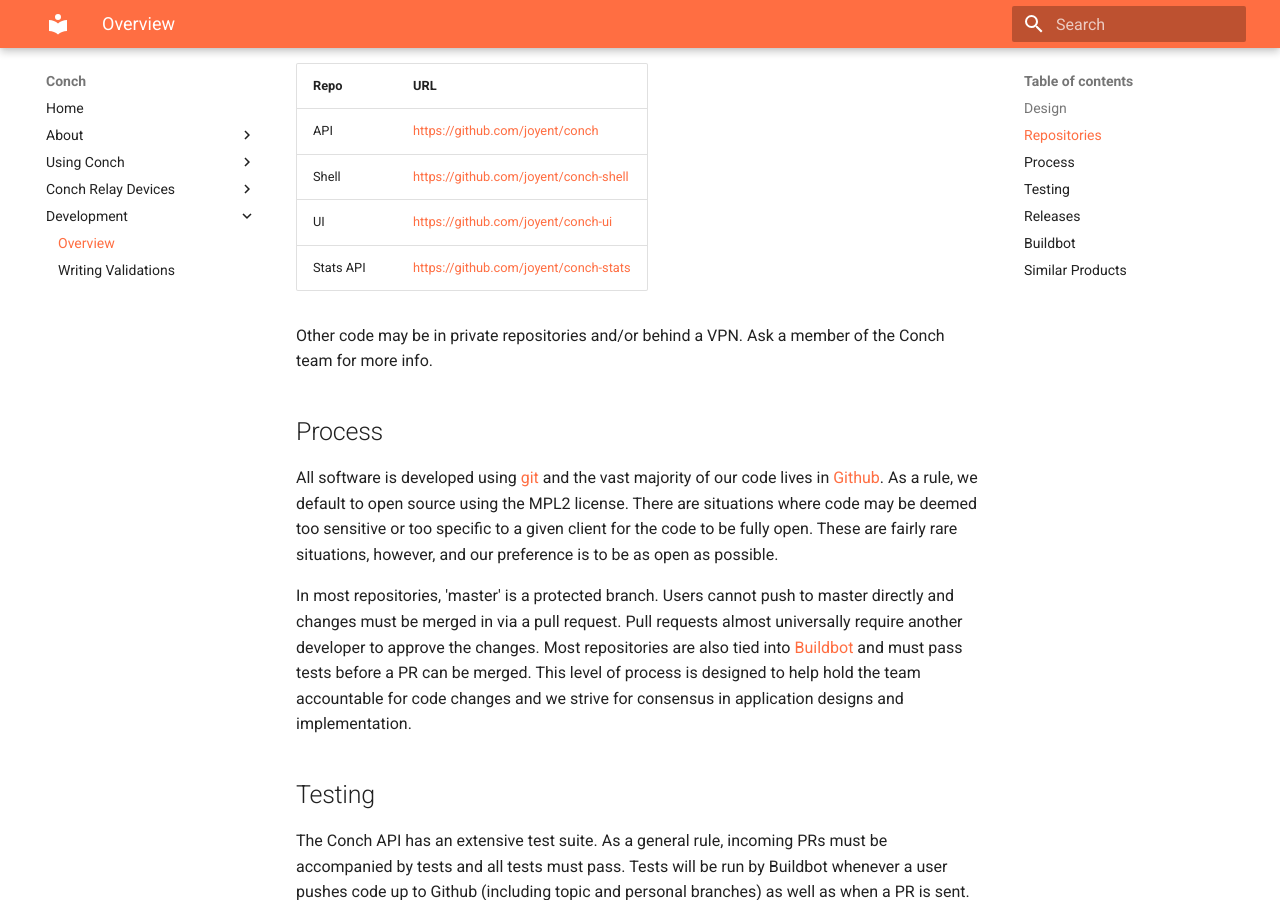
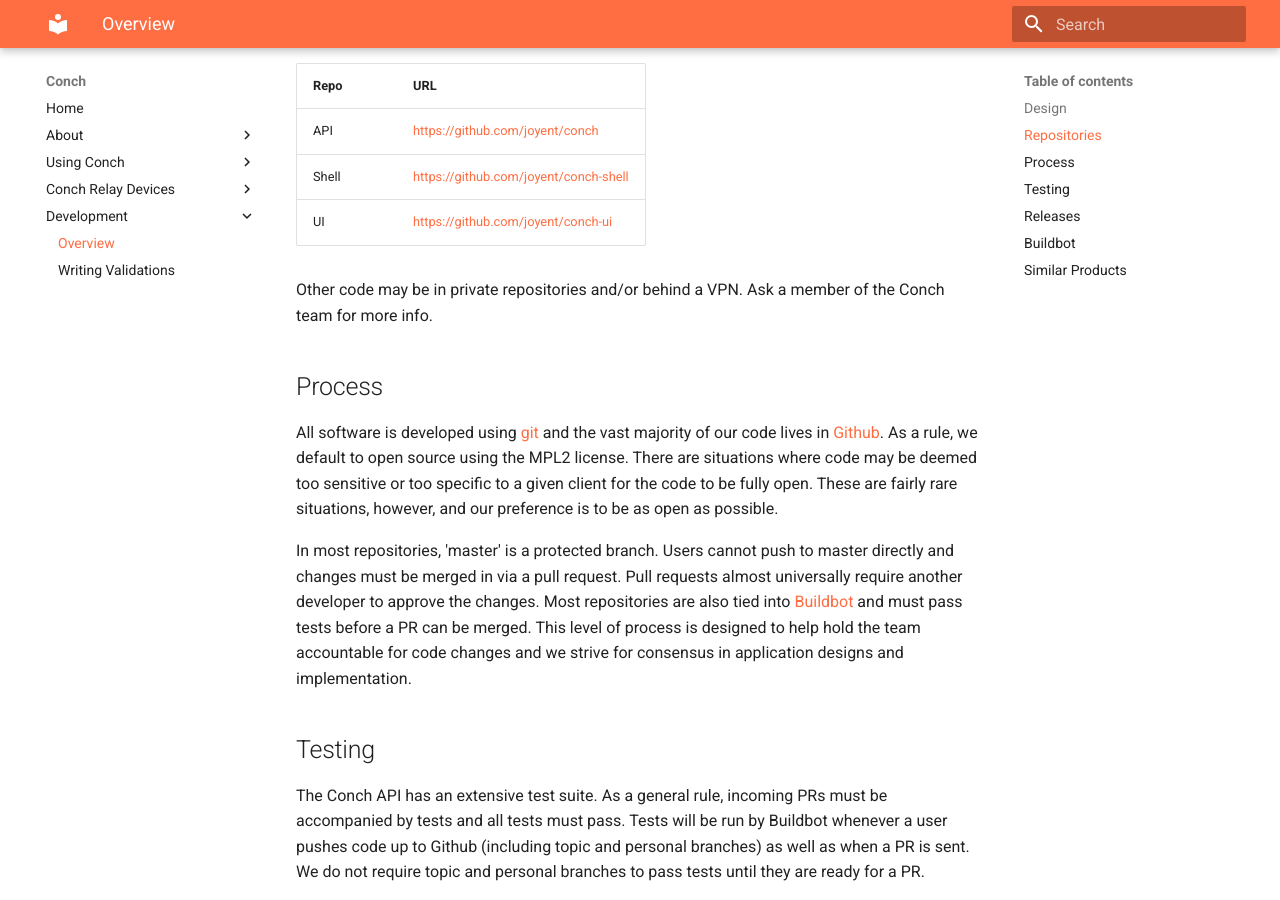
Before and after one commit to isabella232/conch-docs, an MkDocs documentation site: the page built from docs/development/index.md, in a window 1280 px wide and 900 px high, scrolled down 831 px. Built offline with MkDocs 1.6.1 and Material for MkDocs 9.7.7, drawn with Linux system fonts in a browser that asks for light colours; old or Windows-style settings are respelled for this version of MkDocs.

Commit message:
conch-stats is dead

```diff
--- a/docs/development/index.md
+++ b/docs/development/index.md
@@ -30,7 +30,6 @@
 | API | https://github.com/joyent/conch |
 | Shell | https://github.com/joyent/conch-shell |
 | UI | https://github.com/joyent/conch-ui |
-| Stats API | https://github.com/joyent/conch-stats |
 
 Other code may be in private repositories and/or behind a VPN. Ask a member of
 the Conch team for more info.
```
